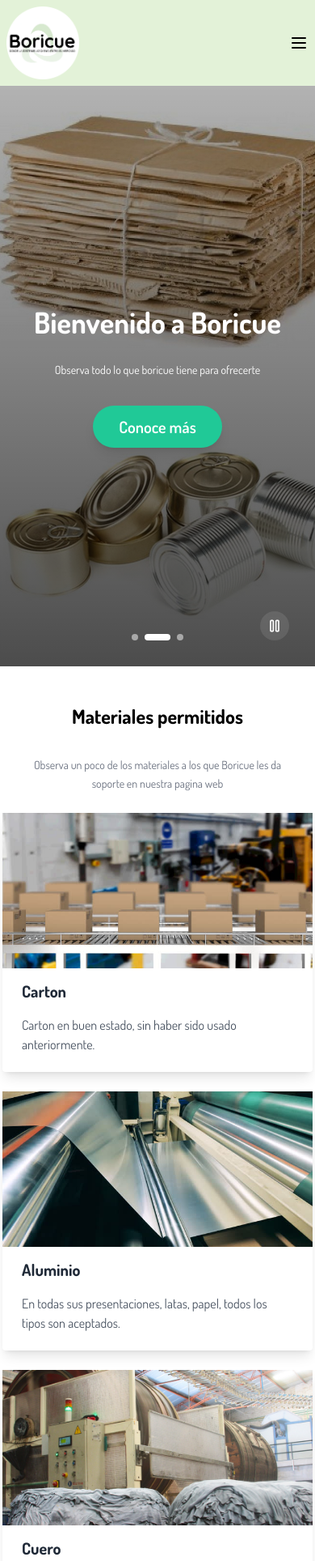
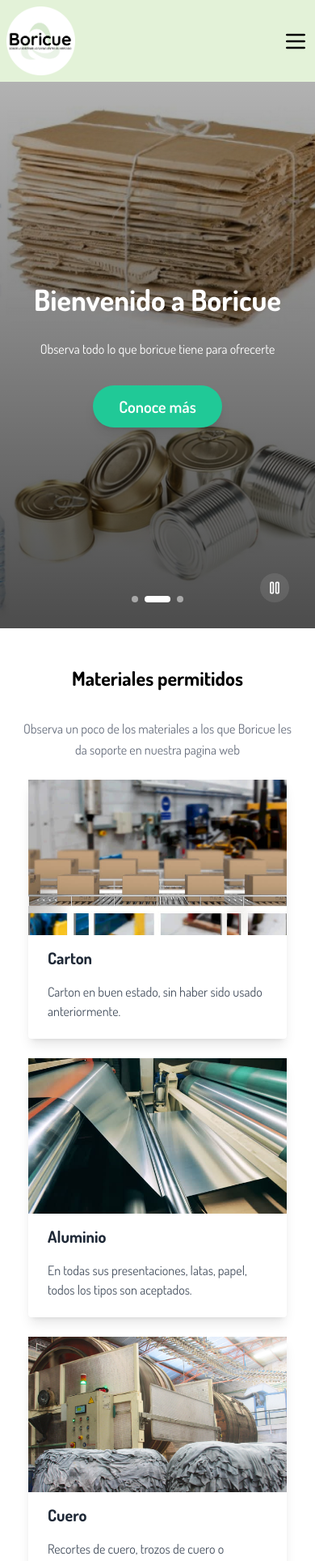
Before and after one commit to Victordi10/my-boricue, a Next.js app: page / in a window 390 px wide. Shown: the top 1928 px of the page at 81% size. Built offline with nearby package versions, Linux system fonts and the light colour scheme.

Commit message:
mejore la uoi

```diff
--- a/src/app/page.js
+++ b/src/app/page.js
@@ -41,7 +41,7 @@ export default function Home() {
         </Parrafo>
 
 
-        <div className="w-full flex md:space-x-6 space-y-6 justify-center  items-center flex-col md:flex-row">
+        <div className="w-full px-2 flex md:space-x-6 space-y-6 justify-center items-center flex-col md:flex-row">
           <MaterialCard
             title={'Carton'}
             description={'Carton en buen estado, sin haber sido usado anteriormente.'}
--- a/src/app/preguntas/page.js
+++ b/src/app/preguntas/page.js
@@ -25,7 +25,7 @@ const PreguntaItem = ({ title, description, imageUrl }) => {
             {isOpen && (
                 <div className="flex flex-col md:flex-row items-center p-4 bg-white shadow-md">
                     {imageUrl && (
-                        <div className="relative w-32 h-32 md:w-48 md:h-48 flex-shrink-0">
+                        <div className="relative md:w-56 md:h-56 w-48 h-48 flex-shrink-0">
                             <Image
                                 src={imageUrl}
                                 alt={title}
--- a/src/app/servicios/page.js
+++ b/src/app/servicios/page.js
@@ -51,7 +51,7 @@ export default function Servicios() {
 
   return (
     <Seccion className="bg-gradient-to-br from-fondo  via-fondo to-uno">
-      <div className="container mx-auto px-4">
+      <div className="container md:mx-auto md:px-4">
         {/* Encabezado de la sección */}
         <div className="max-w-2xl mb-12 relative">
           <div className="absolute left-0 top-0 h-full w-2 bg-green-600"></div>
--- a/src/components/FormularioContacto.js
+++ b/src/components/FormularioContacto.js
@@ -6,7 +6,7 @@ import Parrafo from "@/ui/Parrafo"
 
 const FormularioContacto = ({ formData, handleChange, handleSubmit, isSubmitting }) => {
     return (
-        <div className=" rounded-2xl p-8 md:w-1/2">
+        <div className=" rounded-2xl p-8 w-full md:w-1/2">
             <Titulo className="text-3xl font-bold text-gray-800 mb-2" texto={'Contáctanos'} style={{ textAlign: 'left' }} />
             <Parrafo className="text-gray-600 mb-8">
                 Si tienes alguna duda, problema o sugerencia, llena este formulario y nosotros te contactaremos.
--- a/src/components/Header.js
+++ b/src/components/Header.js
@@ -19,7 +19,7 @@ return (
     <header className="bg-uno sticky top-0 z-40 w-full text-Textos">
         <div className=" p-2 container w-full mx-auto flex justify-between items-center">
             <Link href="/" className="text-texto text-2xl font-bold flex items-center">
-                <Image src={'/LogoBoricueCircular.png'} width={90} height={90} className="mr-2" />
+                <Image src={'/LogoBoricueCircular.png'} width={85} height={85} className="mr-2" />
             </Link>
             {/* Desktop Menu */}
             <nav className=" hidden  md:flex bg-fondo p-2 w-[75%] items-center justify-center space-x-6">
@@ -33,7 +33,7 @@ return (
             {/* Mobile Menu Button */}
             <button className={`md:hidden ${!isOpen ? 'text-texto' : 'text-dos'} focus:outline-none`} onClick={() => setIsOpen(!isOpen)}>
                 <svg
-                    className="w-6 h-6"
+                    className="w-8 h-8"
                     fill="none"
                     strokeLinecap="round"
                     strokeLinejoin="round"
--- a/src/components/InformacionContacto.js
+++ b/src/components/InformacionContacto.js
@@ -7,7 +7,7 @@ import Parrafo from "@/ui/Parrafo"
 
 const InformacionContacto = () => {
     return (
-        <div className="bg-white rounded-2xl shadow-xl md:shadow-none p-8 w.full md:w-1/2">
+        <div className="bg-white rounded-2xl shadow-xl md:shadow-none p-8 w-full md:w-1/2">
             <h2 className="text-3xl font-bold md:hidden text-gray-800 mb-2">Información de Contacto</h2>
 
             <div className="space-y-4">
--- a/src/ui/Card.js
+++ b/src/ui/Card.js
@@ -5,7 +5,7 @@ import { ArrowRight, Sparkles } from "lucide-react"
 
 const MaterialCard = ({ title, description, imageUrl }) => {
   return (
-    <div className="flex flex-col w-96 md:w-[33%] h-80 items-center  rounded  shadow-lg bg-fondo transition-transform duration-300 ease-in-out hover:scale-105">
+    <div className="flex flex-col w-80 md:w-[33%] h-80 items-center  rounded  shadow-lg bg-fondo transition-transform duration-300 ease-in-out hover:scale-105">
       <div className="relative h-48 w-full">
         {imageUrl && (
           <Image
--- a/src/ui/CoverHero.js
+++ b/src/ui/CoverHero.js
@@ -47,7 +47,7 @@ const CoverHero = ({slides}) => {
     }, [isPlaying, nextSlide])
 
     return (
-        <div className="relative h-[85vh] max-h-[800px] min-h-fit w-full overflow-hidden group">
+        <div className="relative h-[80vh] max-h-[800px] min-h-fit w-full overflow-hidden group">
             {/* Contenedor de slides */}
             <div className="relative h-full w-full">
                 {slides.map((slide, index) => (
--- a/src/ui/Parrafo.js
+++ b/src/ui/Parrafo.js
@@ -6,7 +6,7 @@ const Parrafo = ({ children, clas, color, textAlign, style  }) => {
     return (
         <p
             className={`text-gray-500 leading-relaxed
-                mb-4 text-sm sm:text-base md:text-lg
+                mb-4 text-base md:text-lg
                 transition-all duration-300 ease-in-out
                 hover:text-black ${clas}`}
             style={{color: color, ...style}}
```
